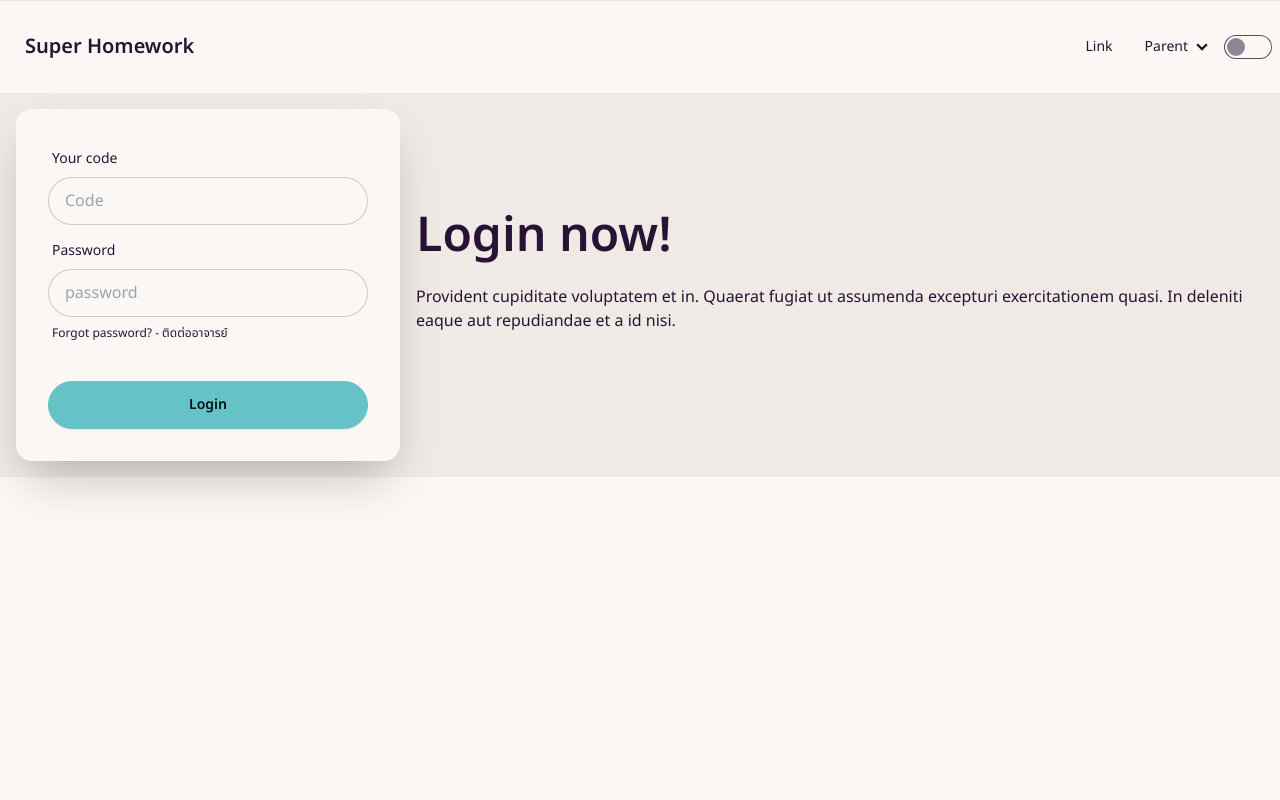
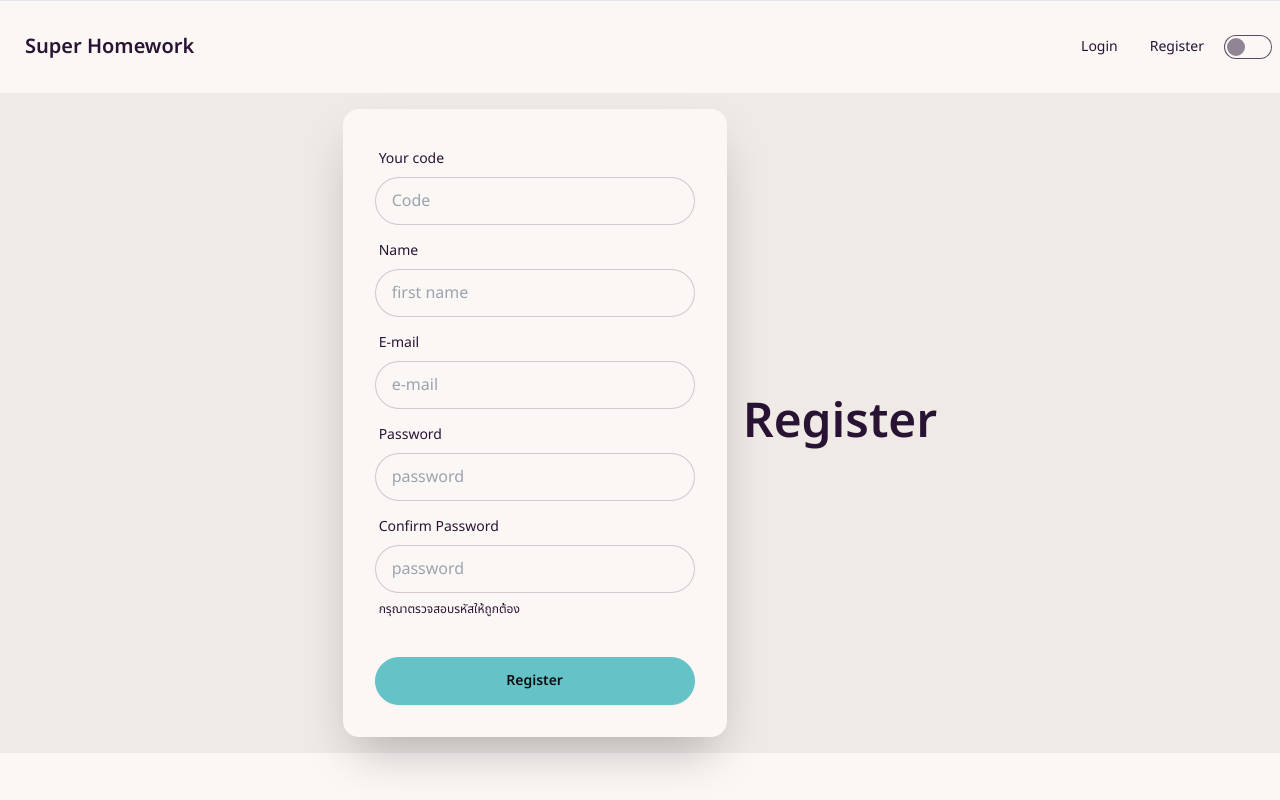
Before and after one commit to tratchapong/cc16-front, a React (Vite) app: page /register in a window 1280 px wide. Before the commit this address led to /. Built offline with nearby package versions, Linux system fonts and the light colour scheme.

Commit message:
RegisterForm with RegEx validation

```diff
--- a/src/layouts/Header.jsx
+++ b/src/layouts/Header.jsx
@@ -1,4 +1,4 @@
-import React from "react";
+import { Link } from "react-router-dom";
 import useTheme from "../hooks/useTheme";
 
 export default function Header() {
@@ -11,20 +11,10 @@
       <div className="flex-none">
         <ul className="menu menu-horizontal px-1">
           <li>
-            <a>Link</a>
+            <Link to="/">Login</Link>
           </li>
           <li>
-            <details>
-              <summary>Parent</summary>
-              <ul className="p-2 bg-base-100 rounded-t-none">
-                <li>
-                  <a>Link 1</a>
-                </li>
-                <li>
-                  <a>Link 2</a>
-                </li>
-              </ul>
-            </details>
+            <Link to="/register">Register</Link>
           </li>
         </ul>
         <div className="form-control">
--- /dev/null
+++ b/src/layouts/RegisterForm.jsx
@@ -0,0 +1,120 @@
+import { useState } from "react";
+
+export default function RegisterForm() {
+  const [input, setInput] = useState({
+    code: "",
+    firstname: "",
+    email: "",
+    password: "",
+    confirmPassword: ""
+  });
+
+  const hdlChange = (e) => {
+    setInput({ ...input, [e.target.name]: e.target.value });
+  };
+
+  const hdlSubmit = (e) => {
+    e.preventDefault()
+    let codeFor = (input.code.toLowerCase().startsWith('t'))? 't_code' : 's_code'
+    const output = {
+      [codeFor] : input.code,
+      firstname : input.firstname,
+      email : input.email,
+      password : input.password,
+      confirmPassword : input.confirmPassword
+    }
+    console.log(output)
+  }
+  return (
+    <div className="hero min-h-full bg-base-200">
+      <div className="hero-content flex-col lg:flex-row-reverse w-full">
+        <div className="text-center lg:text-left">
+          <h1 className="text-5xl font-bold">Register</h1>
+        </div>
+        <div className="card shrink-0 w-full max-w-sm shadow-2xl bg-base-100">
+          <form className="card-body" onSubmit={hdlSubmit}>
+            <div className="form-control">
+              <label className="label">
+                <span className="label-text">Your code</span>
+              </label>
+              <input
+                type="text"
+                placeholder="Code"
+                className="input input-bordered"
+                name="code"
+                value={input.code}
+                onChange={hdlChange}
+                required
+                pattern="^s\d{3}$"
+              />
+            </div>
+            <div className="form-control">
+              <label className="label">
+                <span className="label-text">Name</span>
+              </label>
+              <input
+                type="text"
+                placeholder="first name"
+                className="input input-bordered"
+                name="firstname"
+                value={input.firstname}
+                onChange={hdlChange}
+                required
+              />
+            </div>
+            <div className="form-control">
+              <label className="label">
+                <span className="label-text">E-mail</span>
+              </label>
+              <input
+                type="email"
+                placeholder="e-mail"
+                className="input input-bordered"
+                name="email"
+                value={input.email}
+                onChange={hdlChange}
+                required
+              />
+            </div>
+            <div className="form-control">
+              <label className="label">
+                <span className="label-text">Password</span>
+              </label>
+              <input
+                type="password"
+                placeholder="password"
+                className="input input-bordered"
+                name="password"
+                value={input.password}
+                onChange={hdlChange}
+                required
+              />
+            </div>
+            <div className="form-control">
+              <label className="label">
+                <span className="label-text">Confirm Password</span>
+              </label>
+              <input
+                type="password"
+                placeholder="password"
+                className="input input-bordered"
+                name="confirmPassword"
+                value={input.confirmPassword}
+                onChange={hdlChange}
+                required
+              />
+              <label className="label">
+                <a href="#" className="label-text-alt link link-hover">
+                  กรุณาตรวจสอบรหัสให้ถูกต้อง
+                </a>
+              </label>
+            </div>
+            <div className="form-control mt-6">
+              <button className="btn btn-primary">Register</button>
+            </div>
+          </form>
+        </div>
+      </div>
+    </div>
+  );
+}
--- a/src/routes/Router.jsx
+++ b/src/routes/Router.jsx
@@ -1,6 +1,7 @@
 import {createBrowserRouter, RouterProvider, Outlet, Navigate} from 'react-router-dom'
 import Header from '../layouts/Header'
 import LoginForm from '../layouts/LoginForm'
+import RegisterForm from '../layouts/RegisterForm'
 
 const routerTeacher = createBrowserRouter([
   {
@@ -41,6 +42,7 @@
     errorElement : <Navigate to='/' />,
     children: [
       { index: true, element: <LoginForm /> },
+      { path: '/register', element: <RegisterForm /> },
     ]
   }
 ])
```
